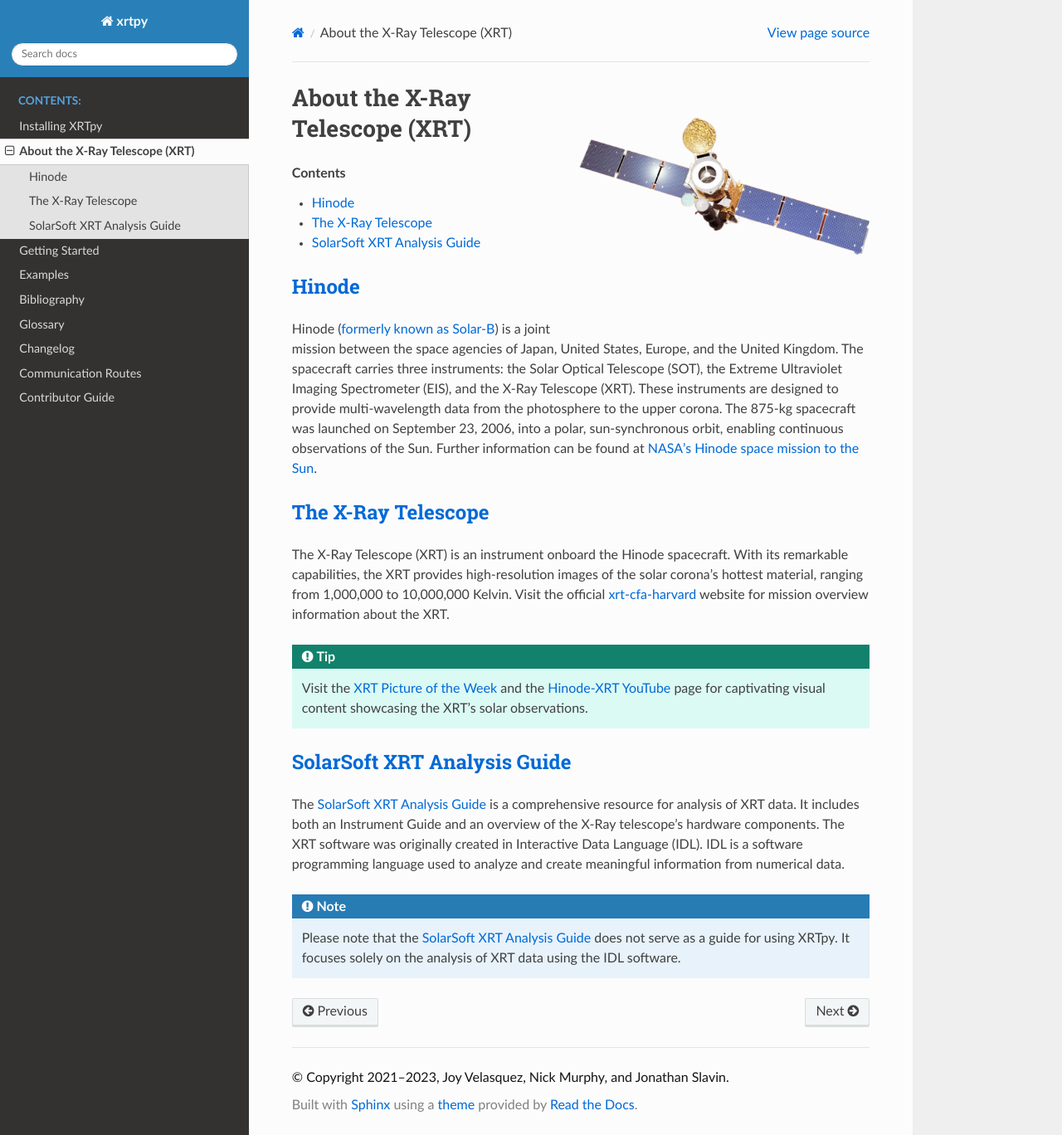
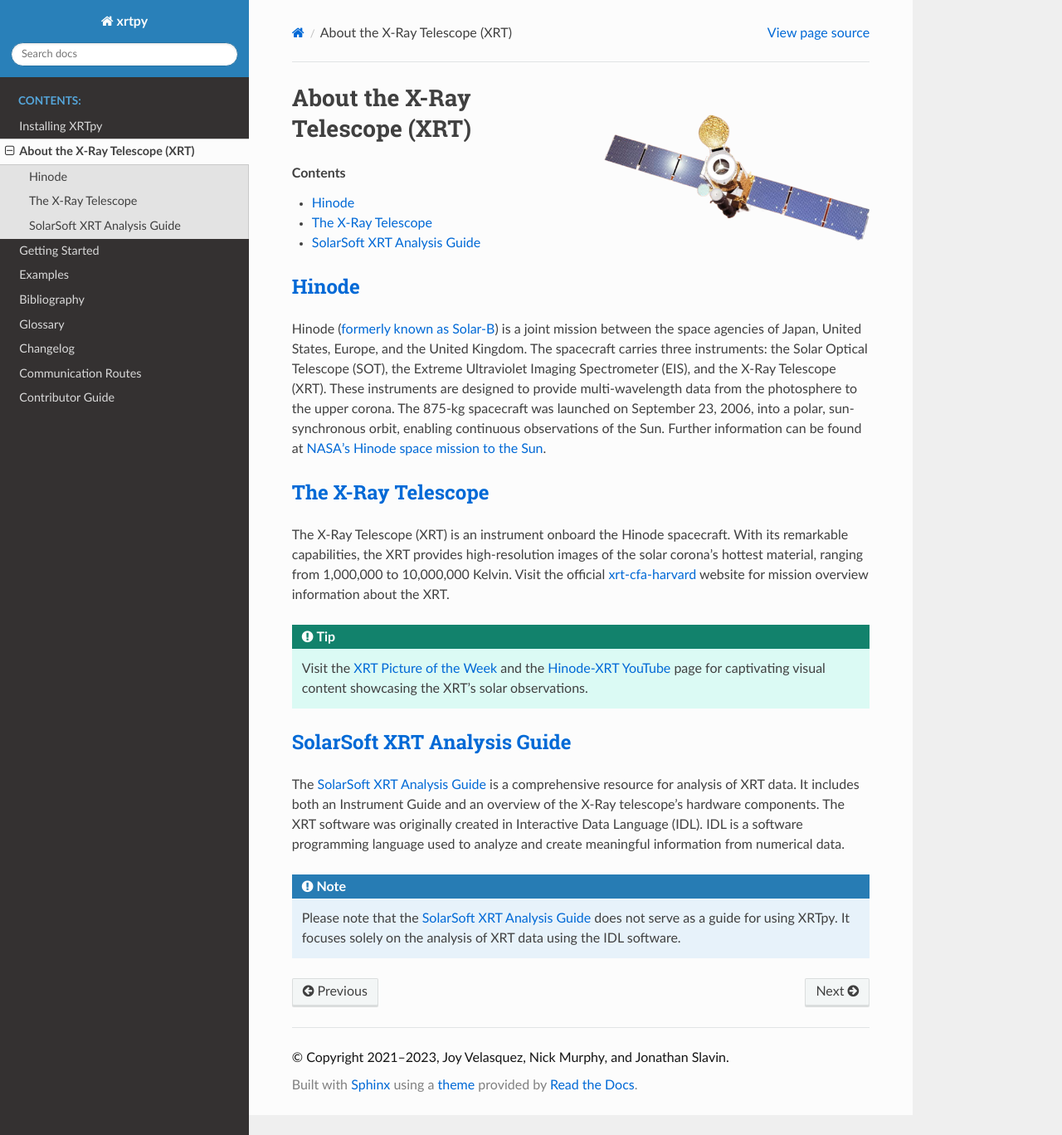
Before and after one commit to HinodeXRT/xrtpy, a Sphinx documentation site: the page built from docs/about_xrt.rst, in a window 1280 px wide and 1368 px high. Shown: the whole window at 83% size. Built offline with Sphinx 7.4.7 and the Read the Docs theme 2.0.0, drawn with Linux system fonts in a browser that asks for light colours; pages that are not in the unit, such as notebooks, are missing from menus.

Commit message:
Making image smaller

```diff
--- a/docs/about_xrt.rst
+++ b/docs/about_xrt.rst
@@ -3,7 +3,7 @@
 .. image:: images/hinode_satellite.png
    :alt: Hinode Satellite
    :align: right
-   :scale: 70%
+   :scale: 64%
 
 
 *******************************
```
